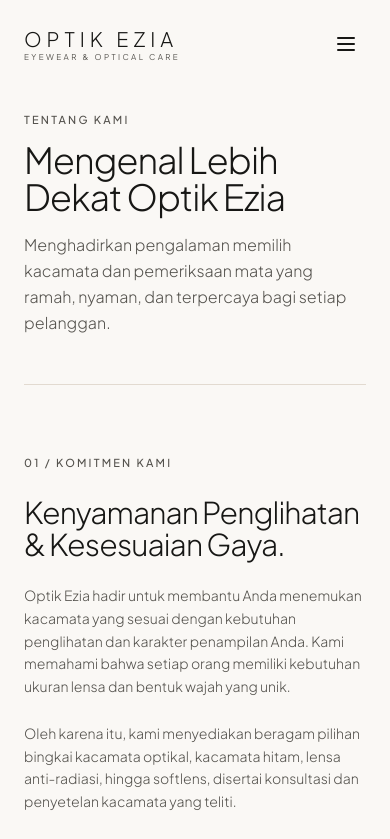
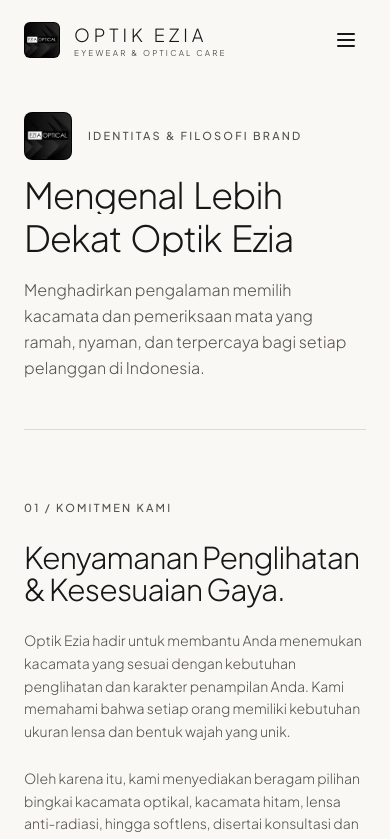
Before and after one commit to lipp13/optik-ezia-official, a Next.js app: page /about in a window 390 px wide. Shown: the top 839 px of the page. Built offline with nearby package versions, Linux system fonts and the light colour scheme.

Commit message:
add animated preloader and integrate official logo across site

```diff
--- a/src/app/about/page.tsx
+++ b/src/app/about/page.tsx
@@ -5,6 +5,7 @@
 import Link from "next/link";
 import { ArrowRight, Instagram, CheckCircle2 } from "lucide-react";
 import { OPTIK_EZIA_CONFIG } from "@/data/optikEzia";
+import { TextReveal } from "@/components/ui/TextReveal";
 
 export default function AboutPage() {
   return (
@@ -12,14 +13,27 @@
       <div className="max-w-7xl mx-auto px-6 sm:px-8 lg:px-12">
         {/* Page Header */}
         <div className="max-w-3xl pb-12 border-b border-sand-border">
-          <span className="editorial-tag text-accent-terracotta block mb-3">
-            TENTANG KAMI
-          </span>
-          <h1 className="editorial-headline text-4xl sm:text-6xl text-charcoal">
-            Mengenal Lebih Dekat Optik Ezia
-          </h1>
+          <div className="flex items-center gap-4 mb-4">
+            <div className="relative w-12 h-12 rounded-lg overflow-hidden border border-charcoal/20 bg-black shadow-xs">
+              <Image
+                src="/images/logo.png"
+                alt="Optik Ezia Logo"
+                fill
+                className="object-cover"
+              />
+            </div>
+            <span className="editorial-tag text-accent-terracotta">
+              IDENTITAS & FILOSOFI BRAND
+            </span>
+          </div>
+
+          <TextReveal
+            as="h1"
+            text="Mengenal Lebih Dekat Optik Ezia"
+            className="editorial-headline text-4xl sm:text-6xl text-charcoal"
+          />
           <p className="text-base sm:text-lg font-light text-charcoal-muted mt-4 leading-relaxed">
-            Menghadirkan pengalaman memilih kacamata dan pemeriksaan mata yang ramah, nyaman, dan terpercaya bagi setiap pelanggan.
+            Menghadirkan pengalaman memilih kacamata dan pemeriksaan mata yang ramah, nyaman, dan terpercaya bagi setiap pelanggan di Indonesia.
           </p>
         </div>
 
--- a/src/app/layout.tsx
+++ b/src/app/layout.tsx
@@ -5,6 +5,7 @@
 import { Footer } from "@/components/layout/Footer";
 import { SmoothScroll } from "@/components/ui/SmoothScroll";
 import { CustomCursor } from "@/components/ui/CustomCursor";
+import { Preloader } from "@/components/ui/Preloader";
 
 const sansFont = Plus_Jakarta_Sans({
   subsets: ["latin"],
@@ -14,25 +15,27 @@
 });
 
 export const metadata: Metadata = {
-  title: "Optik Ezia — Modern Optical & Precision Eyewear",
+  metadataBase: new URL("https://optikezia.com"),
+  title: "Optik Ezia — Modern Eyewear & Optical Care",
   description:
-    "Pusat refraksi visual dan kurasi bingkai kacamata Japanese Beta-Titanium serta lensa presisi ZEISS Jerman di Indonesia. Kunjungi 6 butik kami di Jakarta, Surabaya, Bandung, Bali, dan Yogyakarta.",
-  keywords: [
-    "Optik Ezia",
-    "kacamata titanium",
-    "pemeriksaan mata Jakarta",
-    "lensa ZEISS Indonesia",
-    "kacamata anak",
-    "optik Surabaya",
-    "optik Bandung",
-    "optik Bali",
-  ],
+    "Kurasi kacamata, frame optikal, lensa, sunglasses, dan softlens dengan layanan pemeriksaan mata terpercaya di Indonesia. Cabang di Pondok Cina, Depok Town Square, Sentul City, Cimanggu, dan Gading Serpong.",
+  icons: {
+    icon: "/images/logo.png",
+  },
   openGraph: {
-    title: "Optik Ezia — Modern Optical & Precision Eyewear",
+    title: "Optik Ezia — Modern Eyewear & Optical Care",
     description:
-      "Perpaduan bingkai kacamata presisi Japanese Beta-Titanium dan standar pemeriksaan mata ZEISS Jerman.",
+      "Kurasi kacamata, frame optikal, lensa, sunglasses, dan layanan pemeriksaan mata di Indonesia.",
     type: "website",
     locale: "id_ID",
+    images: [
+      {
+        url: "/images/logo.png",
+        width: 400,
+        height: 400,
+        alt: "Optik Ezia Logo",
+      },
+    ],
   },
 };
 
@@ -44,6 +47,7 @@
   return (
     <html lang="id" className={`${sansFont.variable}`}>
       <body className="bg-ivory text-charcoal antialiased selection:bg-sand selection:text-charcoal font-sans">
+        <Preloader />
         <SmoothScroll>
           <CustomCursor />
           <Navbar />
--- a/src/components/layout/Footer.tsx
+++ b/src/components/layout/Footer.tsx
@@ -2,6 +2,7 @@
 
 import React from "react";
 import Link from "next/link";
+import Image from "next/image";
 import { ArrowUpRight, Instagram, MapPin, ShieldCheck, Mail } from "lucide-react";
 import { OPTIK_EZIA_CONFIG } from "@/data/optikEzia";
 import { STORES_DATA } from "@/data/stores";
@@ -12,12 +13,27 @@
       <div className="max-w-7xl mx-auto px-6 sm:px-8 lg:px-12">
         {/* Top Editorial Row */}
         <div className="grid grid-cols-1 lg:grid-cols-12 gap-12 pb-16 border-b border-ivory/10">
-          {/* Brand Col */}
-          <div className="lg:col-span-5 flex flex-col justify-between">
+          {/* Brand Col with Logo */}
+          <div className="lg:col-span-5 flex flex-col justify-between space-y-6">
             <div>
-              <span className="text-2xl sm:text-3xl font-light tracking-[0.25em] uppercase text-ivory font-display block mb-3">
-                {OPTIK_EZIA_CONFIG.name}
-              </span>
+              <div className="flex items-center gap-3.5 mb-4">
+                <div className="relative w-10 h-10 rounded-md overflow-hidden border border-ivory/20 bg-black">
+                  <Image
+                    src="/images/logo.png"
+                    alt="Ezia Optical Logo"
+                    fill
+                    className="object-cover"
+                  />
+                </div>
+                <div>
+                  <span className="text-xl sm:text-2xl font-light tracking-[0.25em] uppercase text-ivory font-display block">
+                    {OPTIK_EZIA_CONFIG.name}
+                  </span>
+                  <span className="text-[8px] uppercase tracking-[0.3em] text-charcoal-light block -mt-0.5">
+                    EZIA OPTICAL INDONESIA
+                  </span>
+                </div>
+              </div>
               <p className="text-sm font-light text-charcoal-subtle leading-relaxed max-w-md mb-8">
                 {OPTIK_EZIA_CONFIG.shortDescription}
               </p>
--- a/src/components/layout/MobileMenu.tsx
+++ b/src/components/layout/MobileMenu.tsx
@@ -2,6 +2,7 @@
 
 import React, { useEffect } from "react";
 import Link from "next/link";
+import Image from "next/image";
 import { motion, AnimatePresence } from "framer-motion";
 import { X, ArrowUpRight, MapPin, Instagram } from "lucide-react";
 import { OPTIK_EZIA_CONFIG } from "@/data/optikEzia";
@@ -45,14 +46,24 @@
             <Link
               href="/"
               onClick={onClose}
-              className="flex flex-col items-start focus:outline-none"
+              className="flex items-center gap-3 focus:outline-none"
             >
-              <span className="text-xl font-light tracking-[0.25em] uppercase text-charcoal font-display">
-                {OPTIK_EZIA_CONFIG.name}
-              </span>
-              <span className="text-[8px] uppercase tracking-[0.3em] text-charcoal-muted -mt-0.5">
-                EYEWEAR & OPTICAL CARE
-              </span>
+              <div className="relative w-8 h-8 rounded-md overflow-hidden border border-charcoal/20 bg-black">
+                <Image
+                  src="/images/logo.png"
+                  alt="Optik Ezia Logo"
+                  fill
+                  className="object-cover"
+                />
+              </div>
+              <div className="flex flex-col items-start">
+                <span className="text-lg font-light tracking-[0.22em] uppercase text-charcoal font-display">
+                  {OPTIK_EZIA_CONFIG.name}
+                </span>
+                <span className="text-[8px] uppercase tracking-[0.28em] text-charcoal-muted -mt-0.5">
+                  EYEWEAR & OPTICAL CARE
+                </span>
+              </div>
             </Link>
             <button
               onClick={onClose}
--- a/src/components/layout/Navbar.tsx
+++ b/src/components/layout/Navbar.tsx
@@ -2,6 +2,7 @@
 
 import React, { useState, useEffect } from "react";
 import Link from "next/link";
+import Image from "next/image";
 import { usePathname } from "next/navigation";
 import { ArrowUpRight, Menu, MapPin } from "lucide-react";
 import { MobileMenu } from "./MobileMenu";
@@ -33,22 +34,33 @@
       <header
         className={`fixed top-0 left-0 right-0 z-50 transition-all duration-500 ${
           isScrolled
-            ? "bg-[#FAF8F5]/90 backdrop-blur-md py-4 border-b border-sand-border/60 shadow-[0_4px_24px_rgba(0,0,0,0.03)]"
-            : "bg-transparent py-6"
+            ? "bg-[#FAF8F5]/92 backdrop-blur-md py-3.5 border-b border-sand-border/60 shadow-[0_4px_24px_rgba(0,0,0,0.03)]"
+            : "bg-transparent py-5 sm:py-6"
         }`}
       >
         <div className="max-w-7xl mx-auto px-6 sm:px-8 lg:px-12 flex items-center justify-between">
-          {/* Logo */}
+          {/* Brand Logo with Image */}
           <Link
             href="/"
-            className="group flex flex-col items-start focus:outline-none"
+            className="group flex items-center gap-3.5 focus:outline-none"
           >
-            <span className="text-xl sm:text-2xl font-light tracking-[0.25em] uppercase text-charcoal font-display group-hover:opacity-80 transition-opacity">
-              {OPTIK_EZIA_CONFIG.name}
-            </span>
-            <span className="text-[8px] uppercase tracking-[0.3em] text-charcoal-muted -mt-0.5">
-              EYEWEAR & OPTICAL CARE
-            </span>
+            <div className="relative w-9 h-9 sm:w-10 sm:h-10 rounded-md overflow-hidden border border-charcoal/20 shadow-xs bg-black group-hover:scale-105 transition-transform duration-300">
+              <Image
+                src="/images/logo.png"
+                alt="Optik Ezia Logo"
+                fill
+                className="object-cover"
+                priority
+              />
+            </div>
+            <div className="flex flex-col items-start">
+              <span className="text-lg sm:text-xl font-light tracking-[0.22em] uppercase text-charcoal font-display group-hover:opacity-85 transition-opacity">
+                {OPTIK_EZIA_CONFIG.name}
+              </span>
+              <span className="text-[8px] uppercase tracking-[0.28em] text-charcoal-muted -mt-0.5">
+                EYEWEAR & OPTICAL CARE
+              </span>
+            </div>
           </Link>
 
           {/* Desktop Navigation */}
--- /dev/null
+++ b/src/components/ui/Preloader.tsx
@@ -0,0 +1,148 @@
+"use client";
+
+import React, { useEffect, useState } from "react";
+import Image from "next/image";
+import { motion, AnimatePresence } from "framer-motion";
+
+export function Preloader() {
+  const [progress, setProgress] = useState(0);
+  const [isLoading, setIsLoading] = useState(true);
+
+  useEffect(() => {
+    // Check if user prefers reduced motion
+    const prefersReducedMotion = window.matchMedia(
+      "(prefers-reduced-motion: reduce)"
+    ).matches;
+
+    if (prefersReducedMotion) {
+      setIsLoading(false);
+      return;
+    }
+
+    const interval = setInterval(() => {
+      setProgress((prev) => {
+        if (prev >= 100) {
+          clearInterval(interval);
+          setTimeout(() => {
+            setIsLoading(false);
+          }, 350);
+          return 100;
+        }
+        // Smooth non-linear increment
+        const increment = Math.floor(Math.random() * 12) + 6;
+        return Math.min(prev + increment, 100);
+      });
+    }, 45);
+
+    return () => clearInterval(interval);
+  }, []);
+
+  return (
+    <AnimatePresence mode="wait">
+      {isLoading && (
+        <motion.div
+          initial={{ opacity: 1 }}
+          exit={{
+            clipPath: "polygon(0 0%, 100% 0%, 100% 0%, 0 0%)",
+            transition: { duration: 0.85, ease: [0.76, 0, 0.24, 1] },
+          }}
+          className="fixed inset-0 z-[99999] bg-[#121210] text-ivory flex flex-col justify-between p-8 sm:p-14 select-none pointer-events-auto"
+        >
+          {/* Top Brand Bar */}
+          <div className="flex items-center justify-between">
+            <motion.div
+              initial={{ opacity: 0, y: -10 }}
+              animate={{ opacity: 1, y: 0 }}
+              transition={{ duration: 0.6 }}
+              className="flex items-center gap-3"
+            >
+              <div className="relative w-8 h-8 rounded-sm overflow-hidden border border-ivory/20">
+                <Image
+                  src="/images/logo.png"
+                  alt="Ezia Optical"
+                  fill
+                  className="object-cover"
+                  priority
+                />
+              </div>
+              <span className="text-xs uppercase tracking-[0.25em] font-light text-ivory/80 font-display">
+                EZIA OPTICAL
+              </span>
+            </motion.div>
+
+            <motion.span
+              initial={{ opacity: 0 }}
+              animate={{ opacity: 1 }}
+              transition={{ duration: 0.6 }}
+              className="text-[10px] uppercase tracking-[0.2em] text-ivory/50"
+            >
+              EST. INDONESIA
+            </motion.span>
+          </div>
+
+          {/* Centerpiece Animated Logo & Typography */}
+          <div className="flex flex-col items-center justify-center my-auto space-y-6 text-center">
+            {/* Pulsing Glowing Logo Container */}
+            <motion.div
+              initial={{ scale: 0.85, opacity: 0 }}
+              animate={{ scale: 1, opacity: 1 }}
+              transition={{ duration: 0.8, ease: [0.16, 1, 0.3, 1] }}
+              className="relative w-28 h-28 sm:w-32 sm:h-32 rounded-xl overflow-hidden border border-ivory/20 shadow-[0_0_40px_rgba(255,255,255,0.08)] bg-black"
+            >
+              <Image
+                src="/images/logo.png"
+                alt="Ezia Optical Logo"
+                fill
+                className="object-cover"
+                priority
+              />
+              <motion.div
+                animate={{
+                  opacity: [0.2, 0.5, 0.2],
+                  scale: [1, 1.05, 1],
+                }}
+                transition={{ duration: 3, repeat: Infinity, ease: "easeInOut" }}
+                className="absolute inset-0 bg-accent-gold/10 pointer-events-none"
+              />
+            </motion.div>
+
+            <motion.div
+              initial={{ opacity: 0, y: 15 }}
+              animate={{ opacity: 1, y: 0 }}
+              transition={{ duration: 0.7, delay: 0.2 }}
+              className="space-y-1.5"
+            >
+              <h2 className="text-xl sm:text-2xl font-light tracking-[0.3em] uppercase text-ivory font-display">
+                OPTIK EZIA
+              </h2>
+              <p className="text-[10px] uppercase tracking-[0.25em] text-ivory/60">
+                Modern Optical × Precision Eyewear
+              </p>
+            </motion.div>
+          </div>
+
+          {/* Bottom Progress Bar & Counter */}
+          <div className="space-y-3">
+            <div className="flex items-baseline justify-between text-xs font-mono">
+              <span className="text-[10px] uppercase tracking-[0.2em] text-ivory/50">
+                MEMPERSIAPKAN PENGALAMAN VISUAL
+              </span>
+              <span className="text-base font-light text-accent-gold tracking-wider">
+                {progress}%
+              </span>
+            </div>
+
+            {/* Progress Track */}
+            <div className="w-full h-[2px] bg-ivory/10 overflow-hidden relative">
+              <motion.div
+                className="h-full bg-accent-gold"
+                style={{ width: `${progress}%` }}
+                transition={{ ease: "easeOut" }}
+              />
+            </div>
+          </div>
+        </motion.div>
+      )}
+    </AnimatePresence>
+  );
+}
```
Also changed, not shown: public/images/logo.png (added), public/logo.png (added).
